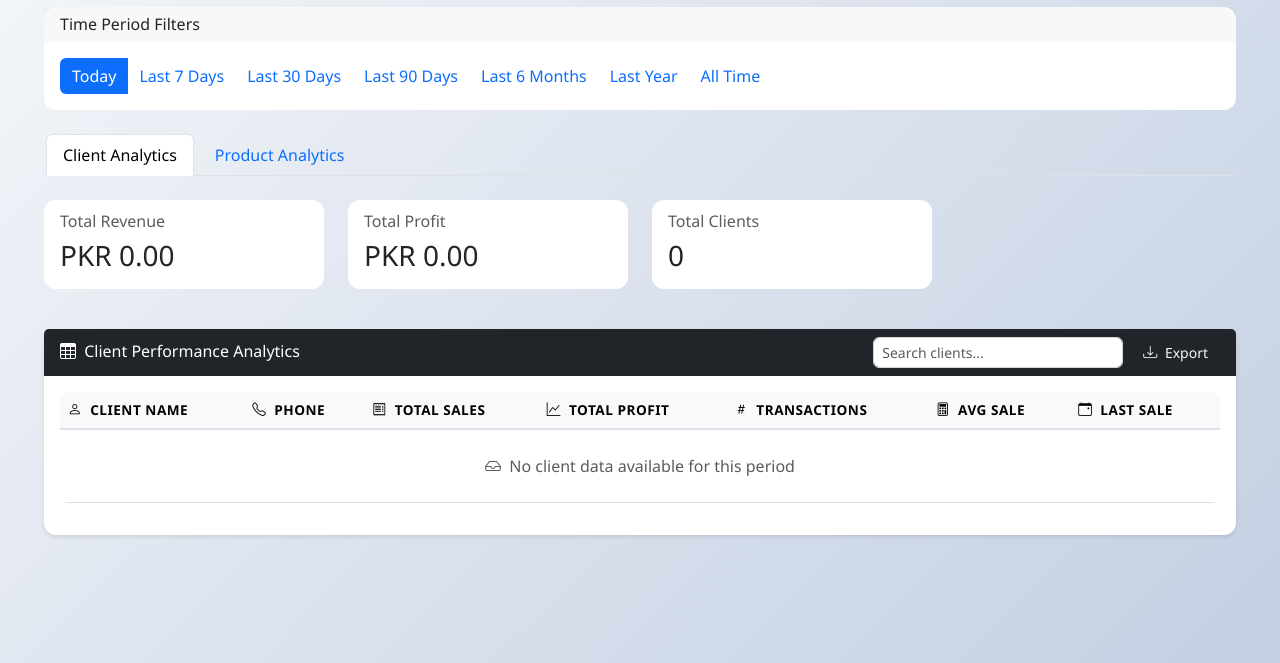
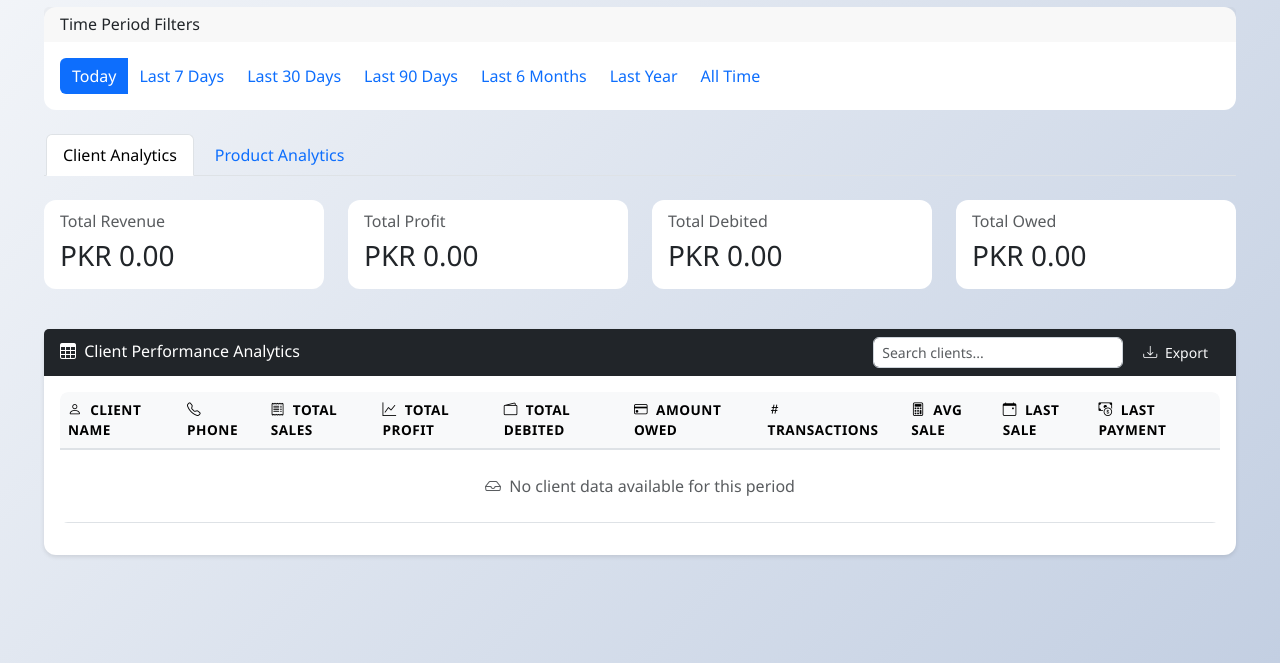
Before and after one commit to HASSAN08114/cheese-distribution-website, a Django app: page /dashboard/ in a window 1280 px wide. Shown: the part 137-800 px from the top of the page. Run offline with Django 4.2, Linux system fonts and the light colour scheme; the visitor is signed in with stand-in values (Sample User, id 1); data that the repository does not hold is empty.

Commit message:
feat: improved UI and dashboard

```diff
--- a/distribution/templates/distribution/dashboard.html
+++ b/distribution/templates/distribution/dashboard.html
@@ -89,8 +89,20 @@
                     <div class="card-body">
                         <div class="d-flex justify-content-between align-items-center">
                             <div>
-                                <h6 class="card-subtitle mb-2 text-muted">Total Clients</h6>
-                                <h3 class="card-text mb-0" id="client-total-clients">0</h3>
+                                <h6 class="card-subtitle mb-2 text-muted">Total Debited</h6>
+                                <h3 class="card-text mb-0" id="client-total-debited">PKR 0.00</h3>
+                            </div>
+                        </div>
+                    </div>
+                </div>
+            </div>
+            <div class="col-md-3 mb-3">
+                <div class="card">
+                    <div class="card-body">
+                        <div class="d-flex justify-content-between align-items-center">
+                            <div>
+                                <h6 class="card-subtitle mb-2 text-muted">Total Owed</h6>
+                                <h3 class="card-text mb-0" id="client-total-owed">PKR 0.00</h3>
                             </div>
                         </div>
                     </div>
@@ -118,15 +130,18 @@
                                 <th><i class="bi bi-telephone"></i> Phone</th>
                                 <th><i class="bi bi-receipt"></i> Total Sales</th>
                                 <th><i class="bi bi-graph-up"></i> Total Profit</th>
+                                <th><i class="bi bi-wallet2"></i> Total Debited</th>
+                                <th><i class="bi bi-credit-card"></i> Amount Owed</th>
                                 <th><i class="bi bi-hash"></i> Transactions</th>
                                 <th><i class="bi bi-calculator"></i> Avg Sale</th>
                                 <th><i class="bi bi-calendar-event"></i> Last Sale</th>
+                                <th><i class="bi bi-cash-coin"></i> Last Payment</th>
                             </tr>
                         </thead>
                         <tbody id="client-table-body">
                             <!-- Data will be loaded via AJAX -->
                             <tr>
-                                <td colspan="7" class="text-center py-4">
+                                <td colspan="10" class="text-center py-4">
                                     <div class="spinner-border text-primary" role="status">
                                         <span class="visually-hidden">Loading...</span>
                                     </div>
@@ -278,8 +293,6 @@
     </div>
 </div>
 
-<!-- Your Role Card -->
-
 {% endblock %}
 
 {% block extra_js %}
@@ -342,7 +355,7 @@ document.addEventListener('DOMContentLoaded', function() {
                 console.error('Error loading client analytics:', error);
                 document.getElementById('client-table-body').innerHTML = `
                     <tr>
-                        <td colspan="7" class="text-center text-danger py-4">
+                        <td colspan="10" class="text-center text-danger py-4">
                             <i class="bi bi-exclamation-triangle"></i>
                             Error loading client data. Please try again.
                         </td>
@@ -377,7 +390,8 @@ document.addEventListener('DOMContentLoaded', function() {
     function updateClientSummaryCards(summary) {
         document.getElementById('client-total-revenue').textContent = `PKR ${summary.total_revenue.toLocaleString('en-US', {minimumFractionDigits: 2, maximumFractionDigits: 2})}`;
         document.getElementById('client-total-profit').textContent = `PKR ${summary.total_profit.toLocaleString('en-US', {minimumFractionDigits: 2, maximumFractionDigits: 2})}`;
-        document.getElementById('client-total-clients').textContent = summary.total_clients;
+        document.getElementById('client-total-debited').textContent = `PKR ${summary.total_debited.toLocaleString('en-US', {minimumFractionDigits: 2, maximumFractionDigits: 2})}`;
+        document.getElementById('client-total-owed').textContent = `PKR ${summary.total_owed.toLocaleString('en-US', {minimumFractionDigits: 2, maximumFractionDigits: 2})}`;
     }
 
     function updateProductSummaryCards(summary) {
@@ -393,7 +407,7 @@ document.addEventListener('DOMContentLoaded', function() {
         if (clients.length === 0) {
             tbody.innerHTML = `
                 <tr>
-                    <td colspan="7" class="text-center text-muted py-4">
+                    <td colspan="10" class="text-center text-muted py-4">
                         <i class="bi bi-inbox"></i> No client data available for this period
                     </td>
                 </tr>
@@ -401,17 +415,25 @@ document.addEventListener('DOMContentLoaded', function() {
             return;
         }
 
-        const rows = clients.map(client => `
+        const rows = clients.map(client => {
+            const owedClass = client.amount_owed > 0 ? 'text-danger' : 'text-success';
+            const owedIcon = client.amount_owed > 0 ? 'bi-exclamation-circle' : 'bi-check-circle';
+
+            return `
                 <tr>
                     <td><strong>${client.name}</strong></td>
                     <td>${client.phone}</td>
                     <td><span class="badge bg-primary">PKR ${client.total_sales.toLocaleString('en-US', {minimumFractionDigits: 2, maximumFractionDigits: 2})}</span></td>
                     <td><span class="badge bg-success">PKR ${client.total_profit.toLocaleString('en-US', {minimumFractionDigits: 2, maximumFractionDigits: 2})}</span></td>
+                    <td><span class="badge bg-info">PKR ${client.total_payments.toLocaleString('en-US', {minimumFractionDigits: 2, maximumFractionDigits: 2})}</span></td>
+                    <td><span class="${owedClass}"><i class="bi ${owedIcon}"></i> PKR ${client.amount_owed.toLocaleString('en-US', {minimumFractionDigits: 2, maximumFractionDigits: 2})}</span></td>
                     <td><span class="badge bg-secondary">${client.total_transactions}</span></td>
                     <td>PKR ${client.avg_sale.toLocaleString('en-US', {minimumFractionDigits: 2, maximumFractionDigits: 2})}</td>
                     <td>${client.last_sale_date ? new Date(client.last_sale_date).toLocaleDateString('en-US') : 'Never'}</td>
+                    <td>${client.last_payment_date ? new Date(client.last_payment_date).toLocaleDateString('en-US') : 'Never'}</td>
                 </tr>
-        `).join('');
+            `;
+        }).join('');
 
         tbody.innerHTML = rows;
     }
@@ -441,7 +463,7 @@ document.addEventListener('DOMContentLoaded', function() {
                     <td><span class="badge bg-primary">PKR ${product.total_revenue.toLocaleString('en-US', {minimumFractionDigits: 2, maximumFractionDigits: 2})}</span></td>
                     <td><span class="badge bg-success">PKR ${product.total_profit.toLocaleString('en-US', {minimumFractionDigits: 2, maximumFractionDigits: 2})}</span></td>
                     <td><span class="badge bg-secondary">${product.profit_margin.toFixed(1)}%</span></td>
-                    <td><span class="text-${stockClass.split('-')[1]}"><i class="bi ${stockIcon}"></i> ${product.current_stock.toLocaleString('en-US', {minimumFractionDigits: 2, maximumFractionDigits: 2})}</span></td>
+                    <td><span class="${stockClass}"><i class="bi ${stockIcon}"></i> ${product.current_stock.toLocaleString('en-US', {minimumFractionDigits: 2, maximumFractionDigits: 2})}</span></td>
                     <td><span class="badge bg-light text-dark">${product.stock_turnover.toFixed(2)}x</span></td>
                     <td><span class="badge bg-dark">${product.transaction_count}</span></td>
                 </tr>
@@ -528,15 +550,18 @@ document.addEventListener('DOMContentLoaded', function() {
     });
 
     function generateClientCSV(clients) {
-        const headers = ['Client Name', 'Phone', 'Total Sales', 'Total Profit', 'Transactions', 'Avg Sale', 'Last Sale'];
+        const headers = ['Client Name', 'Phone', 'Total Sales', 'Total Profit', 'Total Debited', 'Amount Owed', 'Transactions', 'Avg Sale', 'Last Sale', 'Last Payment'];
         const rows = clients.map(client => [
             client.name,
             client.phone,
             client.total_sales,
             client.total_profit,
+            client.total_payments,
+            client.amount_owed,
             client.total_transactions,
             client.avg_sale,
-            client.last_sale_date || 'Never'
+            client.last_sale_date || 'Never',
+            client.last_payment_date || 'Never'
         ]);
 
         const csvContent = [headers, ...rows]
--- a/distribution/views.py
+++ b/distribution/views.py
@@ -257,8 +257,10 @@ def get_client_analytics(request):
         # Filter sales by date range
         if start_date and end_date:
             client_sales = Sale.objects.filter(client=client, sale_date__date__range=[start_date, end_date])
+            client_payments = Payment.objects.filter(client=client, date__date__range=[start_date, end_date])
         else:
             client_sales = Sale.objects.filter(client=client)
+            client_payments = Payment.objects.filter(client=client)
 
         if client_sales.exists():
             total_sales = client_sales.aggregate(
@@ -273,14 +275,25 @@ def get_client_analytics(request):
             # Get last sale date
             last_sale_date = client_sales.order_by('-sale_date').first().sale_date.date() if client_sales.exists() else None
 
+            # Get last payment date
+            last_payment = client_payments.order_by('-date').first()
+            last_payment_date = last_payment.date.date() if last_payment else None
+
+            # Calculate amount owed and total paid (for display purposes in the period)
+            total_payments = client_payments.aggregate(total=Sum('amount'))['total'] or Decimal('0.00')
+            amount_owed = total_sales - total_payments
+
             client_data.append({
                 'id': client.id,
                 'name': client.name,
                 'phone': client.phone,
                 'total_sales': float(total_sales),
                 'total_profit': float(total_profit),
+                'total_payments': float(total_payments),
                 'total_transactions': total_transactions,
                 'last_sale_date': last_sale_date.strftime('%Y-%m-%d') if last_sale_date else None,
+                'last_payment_date': last_payment_date.strftime('%Y-%m-%d') if last_payment_date else None,
+                'amount_owed': float(amount_owed),
                 'avg_sale': float(total_sales / total_transactions) if total_transactions > 0 else 0,
             })
 
@@ -292,12 +305,16 @@ def get_client_analytics(request):
     total_revenue = sum(client['total_sales'] for client in client_data)
     total_profit_all = sum(client['total_profit'] for client in client_data)
     total_transactions_all = sum(client['total_transactions'] for client in client_data)
+    total_owed = sum(client['amount_owed'] for client in client_data)
+    total_debited = sum(client['total_payments'] for client in client_data)
 
     summary = {
         'total_clients': total_clients,
         'total_revenue': float(total_revenue),
         'total_profit': float(total_profit_all),
         'total_transactions': total_transactions_all,
+        'total_owed': float(total_owed),
+        'total_debited': float(total_debited),
         'avg_client_value': float(total_revenue / total_clients) if total_clients > 0 else 0,
     }
 
@@ -337,7 +354,7 @@ def get_product_analytics(request):
         start_date = None
         end_date = None
 
-    # Get all products with sales data
+    # Get all products
     products = CheeseProduct.objects.all()
     product_data = []
 
@@ -351,52 +368,51 @@ def get_product_analytics(request):
         else:
             product_sales = SaleItem.objects.filter(cheese_product=product)
 
+        # Get sales data whether or not there are sales (to show all products)
+        total_quantity = product_sales.aggregate(
+            total=Sum('quantity_packets')
+        )['total'] or Decimal('0.00')
+
+        total_revenue = product_sales.aggregate(
+            total=Sum(models.F('quantity_packets') * models.F('selling_price_per_packet'))
+        )['total'] or Decimal('0.00')
+
+        # Total profit
+        total_profit = Decimal('0.00')
         if product_sales.exists():
-            # Total quantity sold
-            total_quantity = product_sales.aggregate(
-                total=Sum('quantity_packets')
-            )['total'] or Decimal('0.00')
-
-            # Total revenue
-            total_revenue = product_sales.aggregate(
-                total=Sum(models.F('quantity_packets') * models.F('selling_price_per_packet'))
-            )['total'] or Decimal('0.00')
-
-            # Total profit
             total_profit = sum(
                 (item.selling_price_per_packet - item.cheese_product.purchase_price_per_packet) * item.quantity_packets
                 for item in product_sales
             )
 
-            # Transaction count
-            transaction_count = product_sales.count()
+        # Transaction count
+        transaction_count = product_sales.count()
 
-            # Current stock level
-            current_stock = product.available_quantity_packets
+        # Current stock level
+        current_stock = product.available_quantity_packets
 
-            # Stock turnover (sold / current stock)
-            stock_turnover = float(total_quantity / current_stock) if current_stock > 0 else 0
+        # Stock turnover (sold / current stock)
+        stock_turnover = float(total_quantity / current_stock) if current_stock > 0 else 0
 
-            # Profit margin percentage
-            total_cost = total_quantity * product.purchase_price_per_packet
-            profit_margin = (total_profit / total_revenue * Decimal('100.0')) if total_revenue > 0 else Decimal('0.0')
+        # Profit margin percentage
+        profit_margin = (total_profit / total_revenue * Decimal('100.0')) if total_revenue > 0 else Decimal('0.0')
 
-            product_data.append({
-                'id': product.id,
-                'name': f"{product.manufacturer.name} {product.type.name} {product.packet_size}kg",
-                'manufacturer': product.manufacturer.name,
-                'type': product.type.name,
-                'packet_size': float(product.packet_size),
-                'purchase_price': float(product.purchase_price_per_packet),
-                'total_quantity_sold': float(total_quantity),
-                'total_revenue': float(total_revenue),
-                'total_profit': float(total_profit),
-                'transaction_count': transaction_count,
-                'current_stock': float(current_stock),
-                'stock_turnover': stock_turnover,
-                'profit_margin': profit_margin,
-                'avg_sale_price': float(total_revenue / total_quantity) if total_quantity > 0 else 0,
-            })
+        product_data.append({
+            'id': product.id,
+            'name': f"{product.manufacturer.name} {product.type.name} {product.packet_size}kg",
+            'manufacturer': product.manufacturer.name,
+            'type': product.type.name,
+            'packet_size': float(product.packet_size),
+            'purchase_price': float(product.purchase_price_per_packet),
+            'total_quantity_sold': float(total_quantity),
+            'total_revenue': float(total_revenue),
+            'total_profit': float(total_profit),
+            'transaction_count': transaction_count,
+            'current_stock': float(current_stock),
+            'stock_turnover': stock_turnover,
+            'profit_margin': float(profit_margin),
+            'avg_sale_price': float(total_revenue / total_quantity) if total_quantity > 0 else 0,
+        })
 
     # Sort by revenue descending (most sold)
     product_data.sort(key=lambda x: x['total_revenue'], reverse=True)
@@ -407,9 +423,10 @@ def get_product_analytics(request):
     total_profit = sum(product['total_profit'] for product in product_data)
     total_quantity = sum(product['total_quantity_sold'] for product in product_data)
 
-    # Get top and bottom performers
-    top_performers = product_data[:5] if len(product_data) >= 5 else product_data
-    bottom_performers = product_data[-5:] if len(product_data) >= 5 else product_data[-len(product_data):]
+    # Get top and bottom performers (only products with sales)
+    products_with_sales = [p for p in product_data if p['total_revenue'] > 0]
+    top_performers = products_with_sales[:5] if len(products_with_sales) >= 5 else products_with_sales
+    bottom_performers = products_with_sales[-5:] if len(products_with_sales) >= 5 else []
 
     # Stock alerts
     low_stock_products = [p for p in product_data if p['current_stock'] < 10]
@@ -420,7 +437,7 @@ def get_product_analytics(request):
         'total_revenue': float(total_revenue),
         'total_profit': float(total_profit),
         'total_quantity_sold': float(total_quantity),
-        'avg_product_revenue': float(total_revenue / total_products) if total_products > 0 else 0,
+        'avg_product_revenue': float(total_revenue / len(products_with_sales)) if len(products_with_sales) > 0 else 0,
         'low_stock_count': len(low_stock_products),
         'out_of_stock_count': len(out_of_stock_products),
     }
```
Also changed, not shown: distribution/templates/distribution/clients.html (+6 -6 lines). Lines whose indentation alone changed are shown as unchanged.
